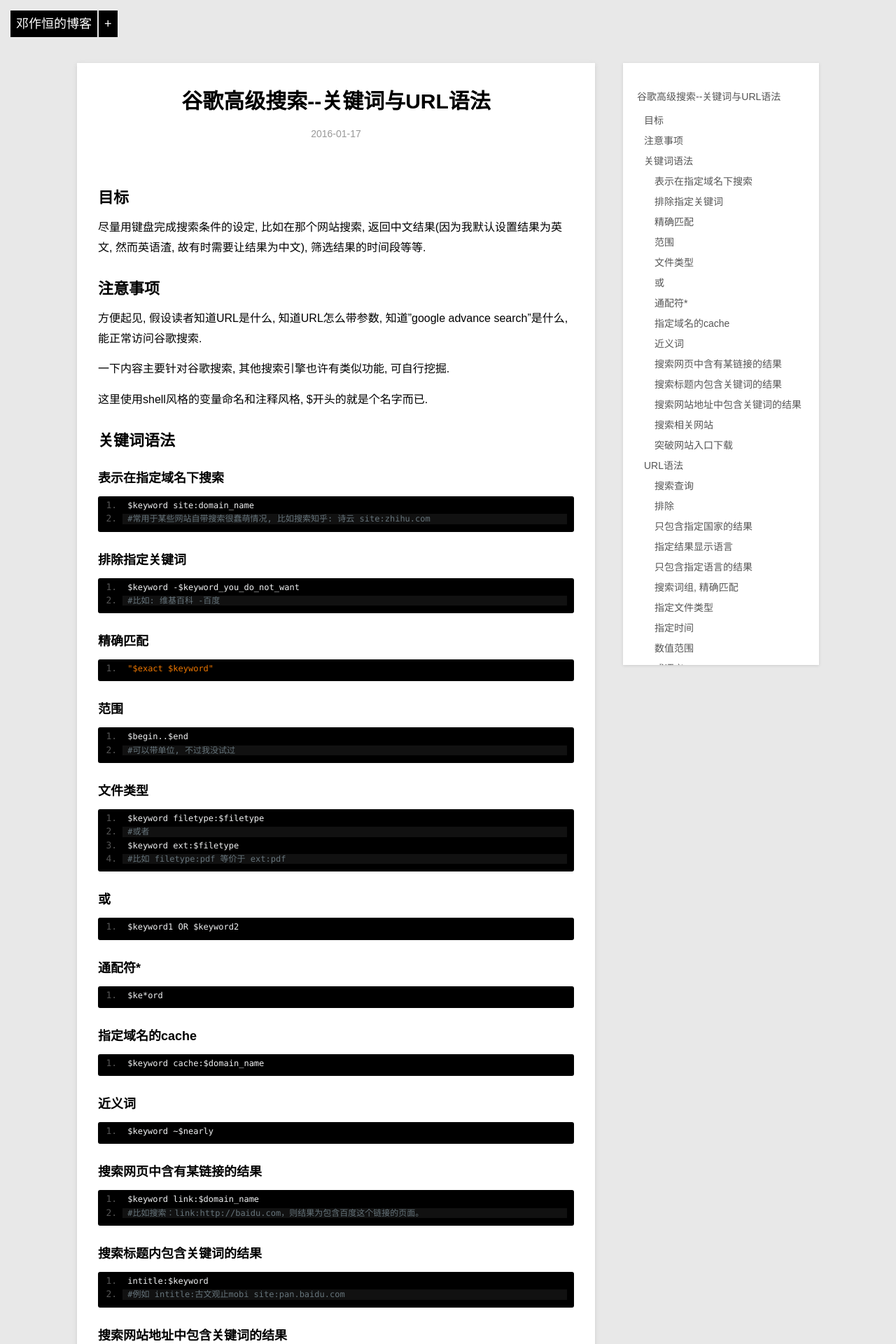
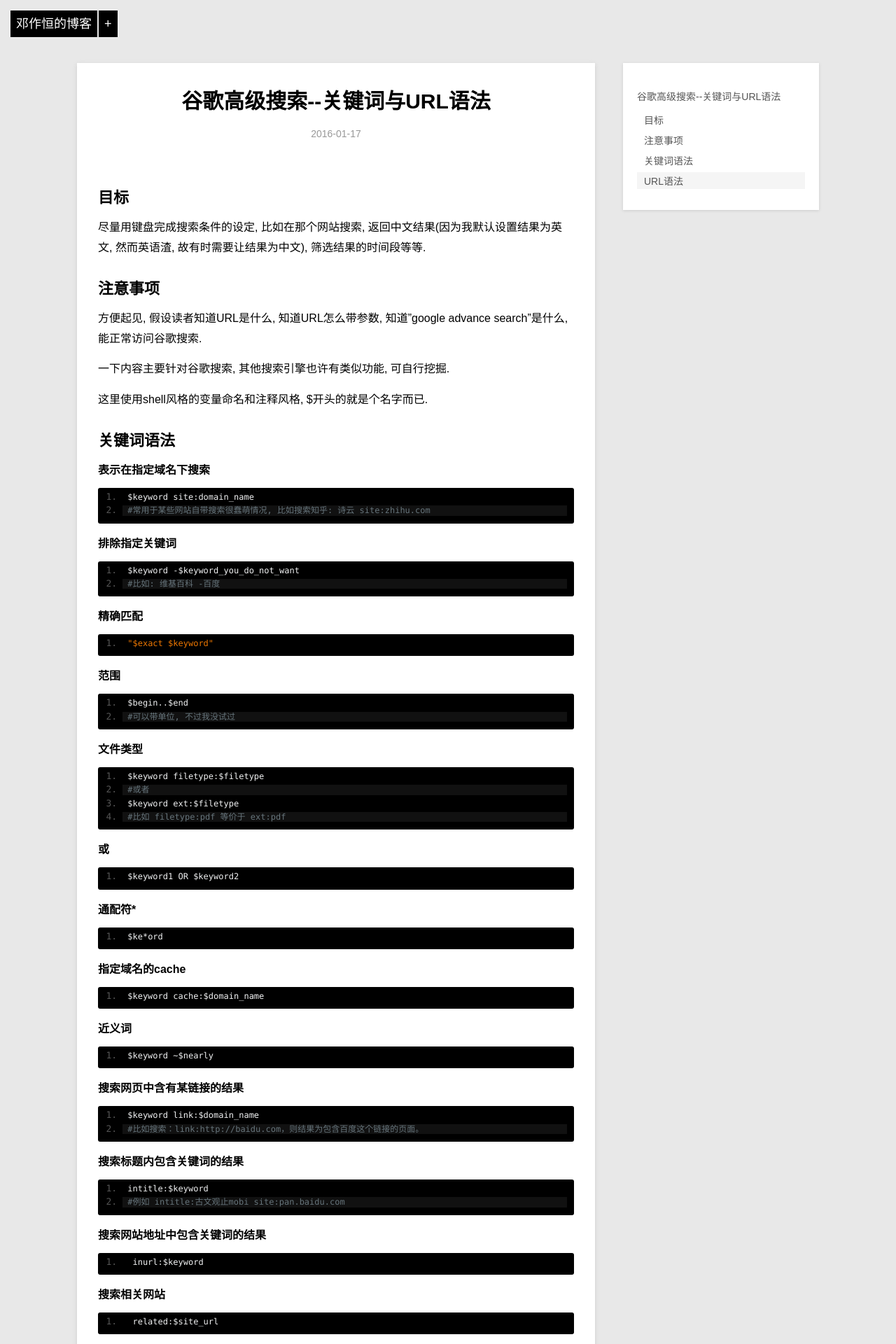
Before and after one commit to DengZuoheng/DengZuoheng.github.io, a Jekyll site: the page built from _posts/note/2016-01-17-google-advance-search-syntax.md, in a window 1280 px wide. Shown: the top 1920 px of the page at 70% size. Built offline with Jekyll 4.4.1, drawn with Linux system fonts in a browser that asks for light colours.

Commit message:
修复 列表样式

```diff
--- a/_posts/note/2016-01-17-google-advance-search-syntax.md
+++ b/_posts/note/2016-01-17-google-advance-search-syntax.md
@@ -19,67 +19,67 @@ category: note
 
 ## 关键词语法
 
-### 表示在指定域名下搜索
+##### 表示在指定域名下搜索
 
      $keyword site:domain_name
      #常用于某些网站自带搜索很蠢萌情况, 比如搜索知乎: 诗云 site:zhihu.com
 
-### 排除指定关键词
+##### 排除指定关键词
 
      $keyword -$keyword_you_do_not_want
      #比如: 维基百科 -百度
 
-### 精确匹配
+##### 精确匹配
 
      "$exact $keyword"
 
-### 范围
+##### 范围
 
      $begin..$end
      #可以带单位, 不过我没试过
 
-### 文件类型
+##### 文件类型
 
      $keyword filetype:$filetype
      #或者
      $keyword ext:$filetype
      #比如 filetype:pdf 等价于 ext:pdf
 
-### 或
+##### 或
 
      $keyword1 OR $keyword2
 
-### 通配符*
+##### 通配符*
 
      $ke*ord
 
-### 指定域名的cache
+##### 指定域名的cache
 
      $keyword cache:$domain_name
 
-### 近义词
+##### 近义词
 
      $keyword ~$nearly
 
-### 搜索网页中含有某链接的结果
+##### 搜索网页中含有某链接的结果
 
      $keyword link:$domain_name
      #比如搜索：link:http://baidu.com，则结果为包含百度这个链接的页面。
 
-### 搜索标题内包含关键词的结果
+##### 搜索标题内包含关键词的结果
 
      intitle:$keyword
      #例如 intitle:古文观止mobi site:pan.baidu.com
 
-### 搜索网站地址中包含关键词的结果
+##### 搜索网站地址中包含关键词的结果
 
       inurl:$keyword
 
-### 搜索相关网站
+##### 搜索相关网站
 
       related:$site_url
 
-### 突破网站入口下载
+##### 突破网站入口下载
     index of 可以突破网站入口下载，例如搜索：孤独患者 index of/mp3
 
 ## URL语法
@@ -89,28 +89,28 @@ category: note
     https://www.google.com/search?q=keyword&as_eq=xxx
 
 
-### 搜索查询
+##### 搜索查询
 
     q=$keyword
     #或者
     as_q=$keyword
 
-### 排除
+##### 排除
 
     as_eq=$k1+$k2+$k3
     #排除$k1,$k2,$k3
 
-### 只包含指定国家的结果
+##### 只包含指定国家的结果
 
     cr=$countryName
     #例如 cr=countryCN
 
-### 指定结果显示语言
+##### 指定结果显示语言
 
     hl=$langTag
     #指定显示语言, 这个最好不好改, 因为这个会保持
 
-### 只包含指定语言的结果
+##### 只包含指定语言的结果
 
     lr=$langTag
     #例如 lr=lang_zh-CN 只搜索中文网页
@@ -120,19 +120,19 @@ category: note
     #    + lang_en 英语
     #    + lang_ja 日语
 
-### 搜索词组, 精确匹配
+##### 搜索词组, 精确匹配
 
     as_epq=$k1+$k2
     #相当于搜索框语法中"$k1 $k2"
 
-### 指定文件类型
+##### 指定文件类型
 
     as_ft=[i,e]
     #如果as_ft=i 则包含as_filetype指定的文件类型,
     #如果as_ft=e 则排除as_filetype指定的文件类型
     as_filetype=$filetype #指定搜索的文件类型
 
-### 指定时间
+##### 指定时间
 
     as_qdr=[all,y$n,m$n,w$n,d$n,h$n]
     #all表示所有结果,$n表示数字, 比如:
@@ -144,18 +144,18 @@ category: note
     #可用于新闻搜索, 比如近几天github又被墙了, 直接搜索"github被墙"会有很多陈年旧事
     #用as_qdr=w则只返回近一周的结果
 
-### 数值范围
+##### 数值范围
 
     as_nlo=$num1&as_nhi=$num2
     #查找$num1和$num2 之间的数
 
-### 或语义
+##### 或语义
 
     as_oq=$k1+$k2+$k3
     #词的列表, 相当于 OR
     #例: as_oq=apple+google+facebook
 
-### 关键词搜索位置
+##### 关键词搜索位置
 
     as_occt=[any,title,body,url,links]
     #指定在哪里查找关键词, 可取值为
@@ -166,28 +166,28 @@ category: note
     #   + links=在网页链接内
     #比如 as_occt=title, 相当于搜索框语法中的`intitle:`
 
-### 指定域名下搜索
+##### 指定域名下搜索
 
     as_dt=[i,e]
     #i表示包含指定域, e表示不包含指定域, 这个指定域由as_sitesearch
     as_sitesearch
     #指定搜索域名
 
-### 安全搜索
+##### 安全搜索
 
     safe=[active,off,images]
     #active表示启用安全搜索, off表示禁用安全搜索, images应该是尽量
 
-### 查找类似页面
+##### 查找类似页面
 
     as_rq as_rq=$URL
     #查找与$URL类似的页面
 
-### 查找链接到$URL的页面
+##### 查找链接到$URL的页面
 
     as_lq=$URL
 
-### 用特殊的使用权限(政府, 商业, 非商业等)定位页面
+##### 用特殊的使用权限(政府, 商业, 非商业等)定位页面
 
     right=cc_*
 
--- a/css/default.css
+++ b/css/default.css
@@ -201,11 +201,10 @@ footer img{
 li.ref{
     font-size:12px;
     word-break: break-all;
-    float:left;
     list-style:none;
 }
 
-ul.ref_ul{
+ul.ref_ul li{
     list-style:none;
     margin:0px;
 }
```
